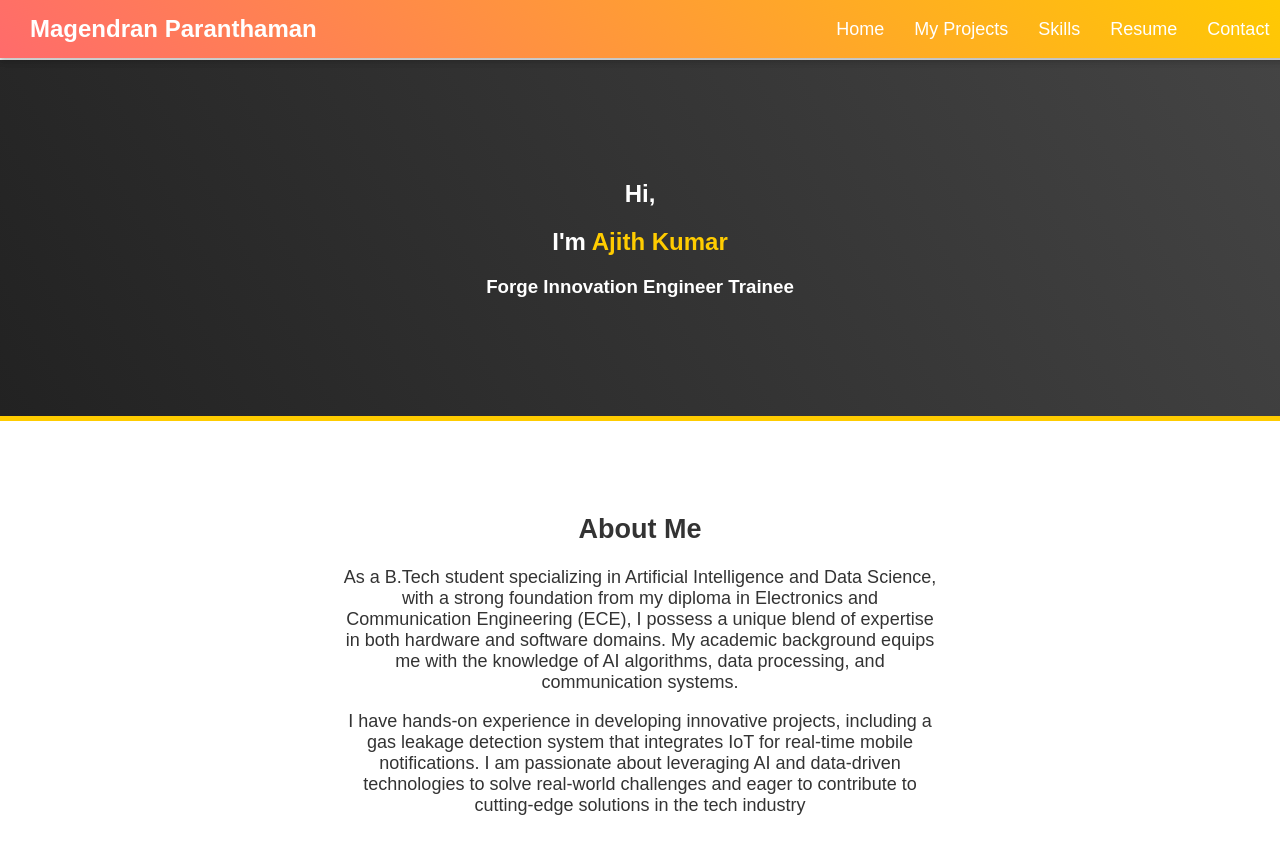
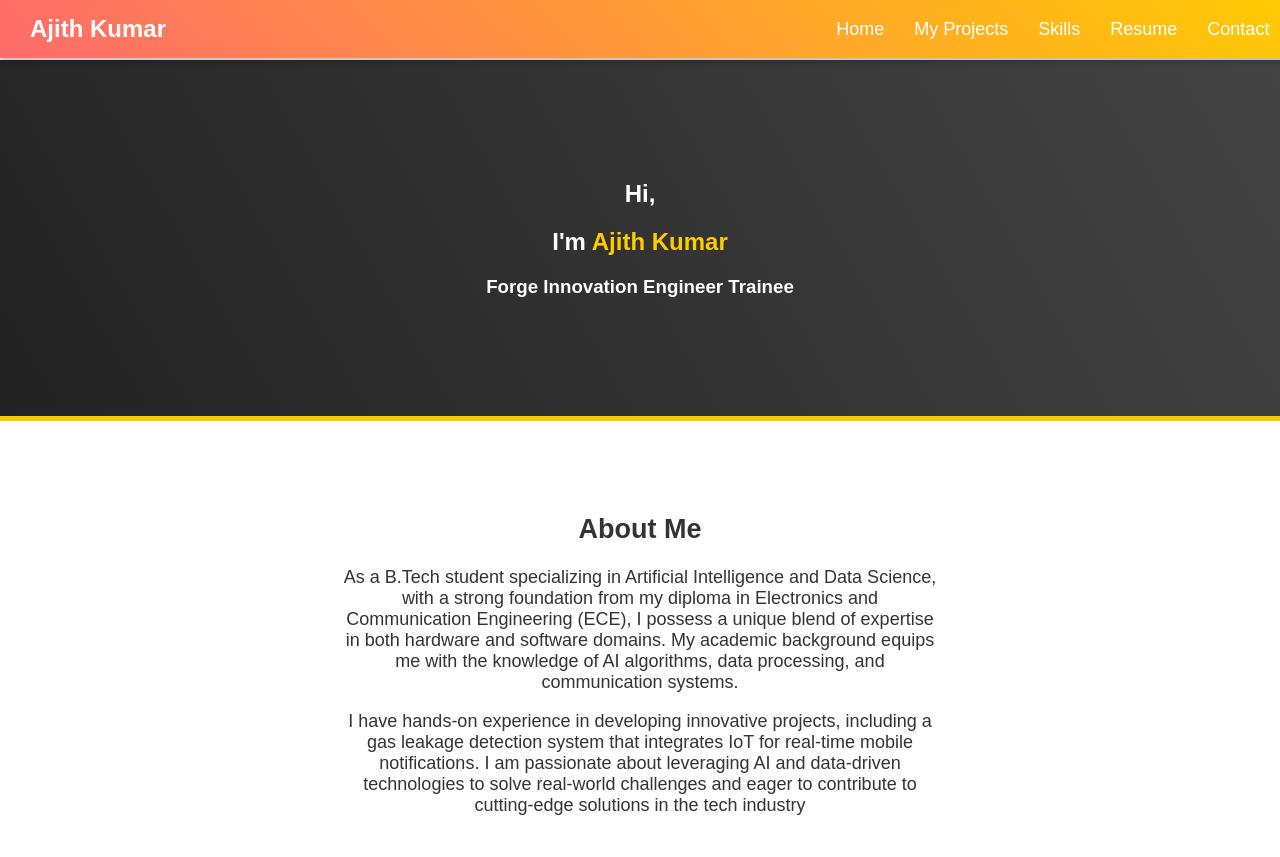
Before and after one commit to ajithkumar0987/portfolio, a plain HTML site: page index.html in a window 1280 px wide. Shown: the top 857 px of the page. Drawn offline with Linux system fonts and the light colour scheme; files whose address does not match are found by name.

Commit message:
Update index.html

```diff
--- a/index.html
+++ b/index.html
@@ -58,7 +58,7 @@
 <body>
 
     <nav class="navbar">
-        <div class="logo">Magendran Paranthaman</div>
+        <div class="logo">Ajith Kumar</div>
         <ul class="nav-links">
             <li><a href="index.html">Home</a></li>
             <li><a href="projects.html">My Projects</a></li>
```
